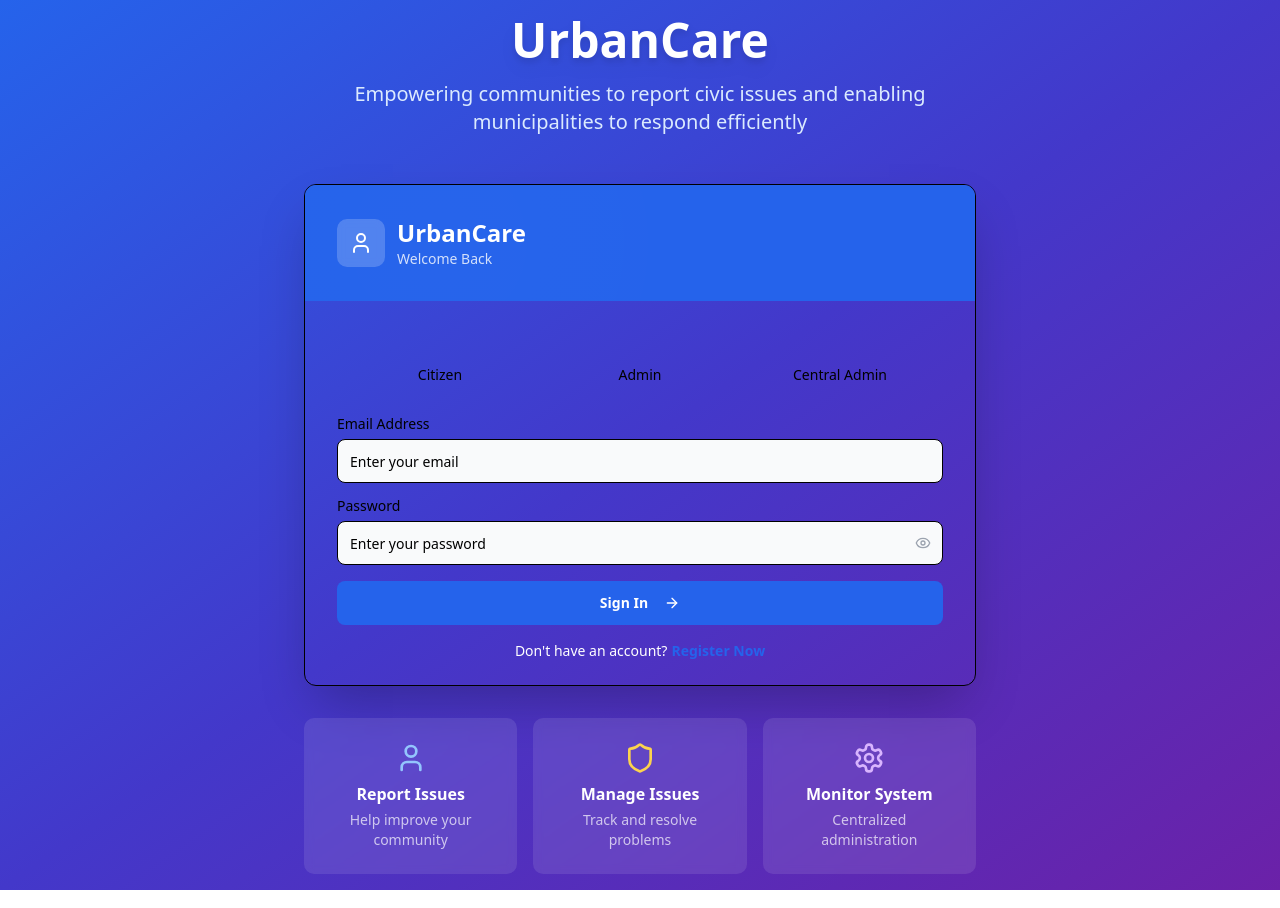
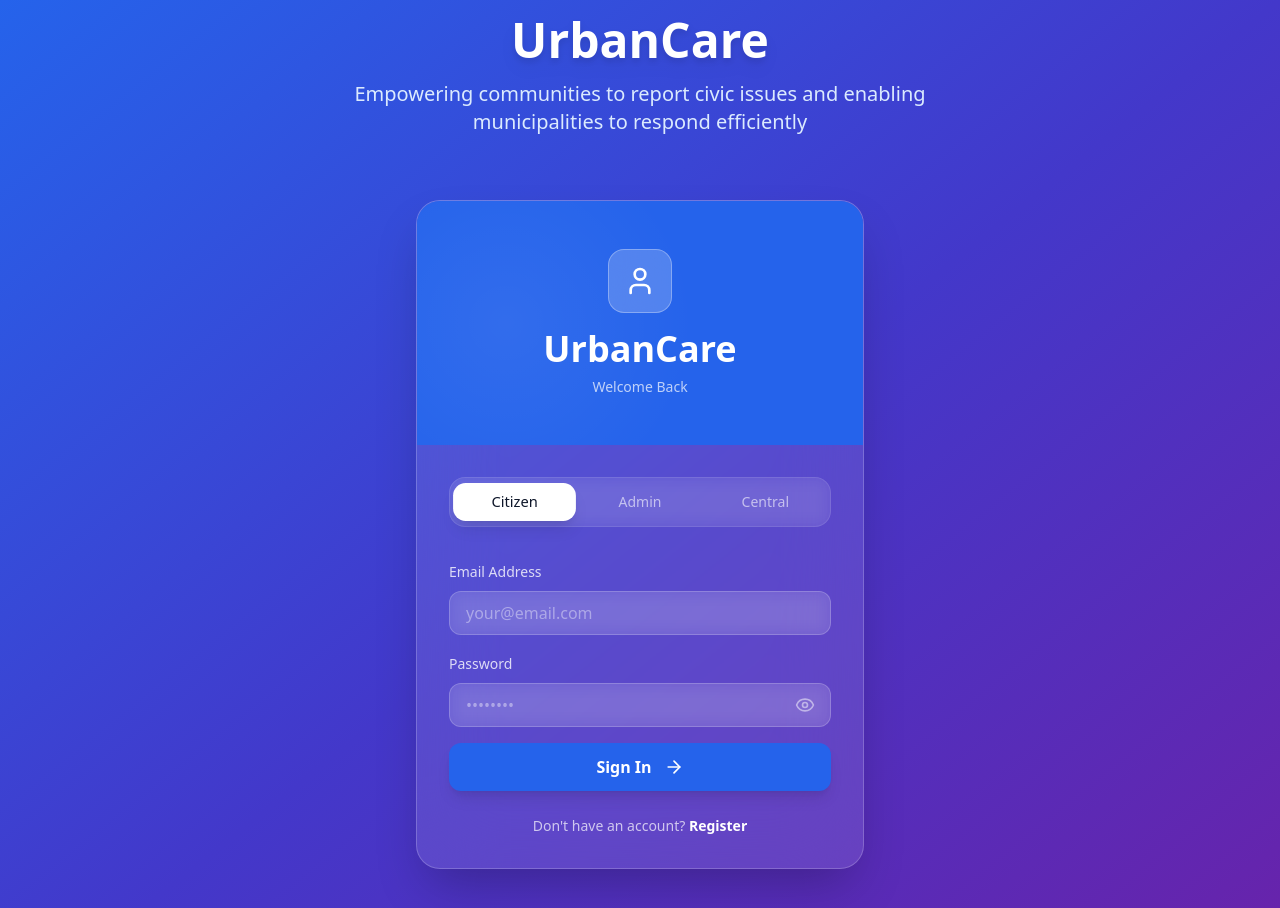
Before and after one commit to Rahidul2006/UrbanCare, a React (Vite) app: page / in a window 1280 px wide. Shown: the top 908 px of the page. Built offline with nearby package versions, Linux system fonts and the light colour scheme.

Commit message:
auth page updated

```diff
--- a/src/components/AuthPage.jsx
+++ b/src/components/AuthPage.jsx
@@ -159,52 +159,67 @@ export function AuthPage({ onLogin }) {
   const colors = currentConfig.colors;
 
   return (
-    <div className="w-full max-w-2xl mx-auto">
-      <Card className="shadow-2xl overflow-hidden">
+    <div className="min-h-screen flex items-center justify-center p-4">
+      {/* Animated Background */}
+      <div className="fixed inset-0 -z-10 overflow-hidden">
+        <div className="absolute inset-0 bg-gradient-to-br from-slate-900 via-purple-900 to-slate-900" />
+        <div className="absolute top-0 left-1/4 w-96 h-96 bg-blue-500/10 rounded-full mix-blend-multiply filter blur-3xl animate-pulse" />
+        <div className="absolute bottom-0 right-1/4 w-96 h-96 bg-purple-500/10 rounded-full mix-blend-multiply filter blur-3xl animate-pulse delay-700" />
+        <div className="absolute -top-40 right-0 w-80 h-80 bg-cyan-500/5 rounded-full mix-blend-multiply filter blur-3xl" />
+      </div>
+
+      <div className="w-full max-w-md">
+        {/* Main Card */}
+        <div className="backdrop-blur-2xl bg-white/10 border border-white/20 rounded-3xl shadow-2xl overflow-hidden transform transition-all duration-500 hover:shadow-3xl hover:border-white/30">
           {/* Gradient Header */}
-        <div className={`${colors.bg} p-8 text-white relative overflow-hidden`}>
-          <div className="absolute inset-0 opacity-10">
+          <div className={`relative overflow-hidden px-8 py-12 ${colors.bg}`}>
+            <div className="absolute inset-0 opacity-30">
               <div className="absolute inset-0" style={{
-              backgroundImage: 'radial-gradient(circle at 20% 50%, rgba(255,255,255,0.1) 0%, transparent 50%)',
+                backgroundImage: 'radial-gradient(circle at 20% 50%, rgba(255,255,255,0.2) 0%, transparent 50%)',
               }}></div>
             </div>
 
-          <div className="relative flex items-center justify-between">
-            <div className="flex items-center gap-3">
-              <div className="w-12 h-12 bg-white/20 rounded-lg flex items-center justify-center backdrop-blur-sm">
-                <IconComponent className="w-6 h-6" />
-              </div>
-              <div>
-                <h2 className="text-2xl font-bold">UrbanCare</h2>
-                <p className="text-white/80 text-sm">{isRegister ? 'Create Account' : 'Welcome Back'}</p>
+            <div className="relative text-center">
+              <div className="flex justify-center mb-4">
+                <div className="w-16 h-16 bg-white/20 rounded-2xl flex items-center justify-center backdrop-blur-xl border border-white/30 transform transition-transform duration-300 hover:scale-110">
+                  <IconComponent className="w-8 h-8 text-white" />
                 </div>
               </div>
+              <h1 className="text-4xl font-bold text-white mb-2">UrbanCare</h1>
+              <p className="text-white/70 text-sm font-medium">{isRegister ? 'Create Your Account' : 'Welcome Back'}</p>
             </div>
           </div>
 
-        <CardContent className="p-8">
-          {/* Tabs */}
-          <Tabs value={activeTab} onValueChange={handleTabChange} className="mb-6">
-            <TabsList className="grid w-full grid-cols-3">
-              <TabsTrigger value="citizen">Citizen</TabsTrigger>
-              <TabsTrigger value="admin">Admin</TabsTrigger>
-              <TabsTrigger value="central-admin">Central Admin</TabsTrigger>
-            </TabsList>
-          </Tabs>
+          <div className="px-8 py-8">
+            {/* Role Tabs - Modern Design */}
+            <div className="flex gap-2 mb-8 p-1.5 bg-white/5 rounded-2xl border border-white/10 backdrop-blur">
+              {['citizen', 'admin', 'central-admin'].map((role) => (
+                <button
+                  key={role}
+                  onClick={() => handleTabChange(role)}
+                  className={`flex-1 px-3 py-2 rounded-xl font-medium text-sm transition-all duration-300 ${
+                    activeTab === role
+                      ? 'bg-white text-slate-900 shadow-lg scale-105'
+                      : 'text-white/60 hover:text-white'
+                  }`}
+                >
+                  {role === 'central-admin' ? 'Central' : role.charAt(0).toUpperCase() + role.slice(1)}
+                </button>
+              ))}
+            </div>
 
-          {/* Error Alert */}
+            {/* Alert Messages */}
             {error && (
-            <div className="mb-4 p-3 text-sm text-red-600 bg-red-50 border border-red-200 rounded-lg flex items-start gap-2">
-              <div className="w-4 h-4 rounded-full bg-red-600 flex-shrink-0 mt-0.5" />
-              <p>{error}</p>
+              <div className="mb-5 p-4 rounded-2xl bg-red-500/20 border border-red-500/30 backdrop-blur flex items-start gap-3 animate-in slide-in-from-top-2">
+                <div className="w-5 h-5 rounded-full bg-red-400 flex-shrink-0 mt-0.5" />
+                <p className="text-red-100 text-sm">{error}</p>
               </div>
             )}
 
-          {/* Success Alert */}
             {successMessage && (
-            <div className="mb-4 p-3 text-sm text-green-600 bg-green-50 border border-green-200 rounded-lg flex items-start gap-2">
-              <CheckCircle className="w-4 h-4 flex-shrink-0 mt-0.5" />
-              <p>{successMessage}</p>
+              <div className="mb-5 p-4 rounded-2xl bg-green-500/20 border border-green-500/30 backdrop-blur flex items-start gap-3 animate-in slide-in-from-top-2">
+                <CheckCircle className="w-5 h-5 text-green-400 flex-shrink-0 mt-0.5" />
+                <p className="text-green-100 text-sm">{successMessage}</p>
               </div>
             )}
 
@@ -212,14 +227,13 @@ export function AuthPage({ onLogin }) {
             <form onSubmit={handleSubmit} className="space-y-4">
               {isRegister && (
                 <div className="space-y-2">
-                <Label htmlFor="fullName">Full Name</Label>
-                <Input
-                  id="fullName"
+                  <label className="text-white/80 text-sm font-medium">Full Name</label>
+                  <input
                     type="text"
                     value={fullName}
                     onChange={(e) => setFullName(e.target.value)}
                     placeholder="Enter your full name"
-                  className="h-11 bg-gray-50 focus:bg-white transition"
+                    className="w-full h-11 bg-white/10 border border-white/20 rounded-xl px-4 text-white placeholder-white/40 focus:outline-none focus:border-white/40 focus:bg-white/15 transition backdrop-blur"
                     disabled={isLoading}
                   />
                 </div>
@@ -227,83 +241,78 @@ export function AuthPage({ onLogin }) {
 
               {isRegister && (
                 <div className="space-y-2">
-                <Label htmlFor="mobile">Mobile Number</Label>
-                <Input
-                  id="mobile"
+                  <label className="text-white/80 text-sm font-medium">Mobile Number</label>
+                  <input
                     type="tel"
                     value={mobileNumber}
                     onChange={(e) => setMobileNumber(e.target.value)}
-                  placeholder="Enter your mobile number (10+ digits)"
-                  className="h-11 bg-gray-50  focus:bg-white transition"
+                    placeholder="10+ digits"
+                    className="w-full h-11 bg-white/10 border border-white/20 rounded-xl px-4 text-white placeholder-white/40 focus:outline-none focus:border-white/40 focus:bg-white/15 transition backdrop-blur"
                     disabled={isLoading}
                   />
                 </div>
               )}
 
               <div className="space-y-2">
-              <Label htmlFor="email">Email Address</Label>
-              <Input
-                id="email"
+                <label className="text-white/80 text-sm font-medium">Email Address</label>
+                <input
                   type="email"
                   value={email}
                   onChange={(e) => setEmail(e.target.value)}
-                placeholder="Enter your email"
-                className="h-11 bg-gray-50 focus:bg-white transition"
+                  placeholder="your@email.com"
+                  className="w-full h-11 bg-white/10 border border-white/20 rounded-xl px-4 text-white placeholder-white/40 focus:outline-none focus:border-white/40 focus:bg-white/15 transition backdrop-blur"
                   disabled={isLoading}
                 />
               </div>
 
               <div className="space-y-2">
-              <Label htmlFor="password">Password</Label>
+                <label className="text-white/80 text-sm font-medium">Password</label>
                 <div className="relative">
-                <Input
-                  id="password"
+                  <input
                     type={showPassword ? 'text' : 'password'}
                     value={password}
                     onChange={(e) => setPassword(e.target.value)}
-                  placeholder="Enter your password"
-                  className="h-11 bg-gray-50 focus:bg-white transition pr-10"
+                    placeholder="••••••••"
+                    className="w-full h-11 bg-white/10 border border-white/20 rounded-xl px-4 text-white placeholder-white/40 focus:outline-none focus:border-white/40 focus:bg-white/15 transition backdrop-blur pr-12"
                     disabled={isLoading}
                   />
                   <button
                     type="button"
                     onClick={() => setShowPassword(!showPassword)}
-                  className="absolute right-3 top-1/2 transform -translate-y-1/2 text-gray-400 hover:text-gray-600 transition"
+                    className="absolute right-4 top-1/2 transform -translate-y-1/2 text-white/50 hover:text-white/80 transition"
                     disabled={isLoading}
                   >
-                  {showPassword ? (
-                    <EyeOff className="w-4 h-4" />
-                  ) : (
-                    <Eye className="w-4 h-4" />
-                  )}
+                    {showPassword ? <EyeOff className="w-5 h-5" /> : <Eye className="w-5 h-5" />}
                   </button>
                 </div>
               </div>
 
-            <Button
+              <button
                 type="submit"
-              className={`w-full h-11 ${colors.button} text-white font-semibold transition`}
                 disabled={isLoading}
+                className={`w-full h-12 rounded-xl font-semibold text-white transition-all duration-300 transform hover:scale-105 active:scale-95 flex items-center justify-center gap-2 ${
+                  colors.button
+                } shadow-lg hover:shadow-xl disabled:opacity-50`}
               >
                 {isLoading ? (
                   <>
-                  <Loader2 className="w-4 h-4 mr-2 animate-spin" />
-                  {isRegister ? 'Creating Account...' : 'Signing In...'}
+                    <Loader2 className="w-5 h-5 animate-spin" />
+                    {isRegister ? 'Creating...' : 'Signing in...'}
                   </>
                 ) : (
                   <>
                     {isRegister ? 'Create Account' : 'Sign In'}
-                  <ArrowRight className="w-4 h-4 ml-2" />
+                    <ArrowRight className="w-5 h-5 ml-1" />
                   </>
                 )}
-            </Button>
+              </button>
             </form>
 
-          {/* Register/Login Toggle for Citizen */}
+            {/* Register/Login Toggle */}
             {activeTab === 'citizen' && (
-            <div className="mt-4 text-center">
-              <p className="text-white text-sm">
-                {isRegister ? 'Already have an account?' : "Don't have an account?"}
+              <div className="mt-6 text-center">
+                <p className="text-white/70 text-sm">
+                  {isRegister ? "Already have an account? " : "Don't have an account? "}
                   <button
                     type="button"
                     onClick={() => {
@@ -311,35 +320,46 @@ export function AuthPage({ onLogin }) {
                       setError('');
                       setSuccessMessage('');
                     }}
-                  className="ml-1 text-blue-600 hover:text-blue-700 font-semibold transition"
+                    className="text-white font-semibold hover:text-blue-300 transition"
                     disabled={isLoading}
                   >
-                  {isRegister ? 'Sign In' : 'Register Now'}
+                    {isRegister ? 'Sign In' : 'Register'}
                   </button>
                 </p>
               </div>
             )}
-        </CardContent>
-      </Card>
+          </div>
+        </div>
 
-      {/* Features List */}
-      <div className="grid grid-cols-1 md:grid-cols-3 gap-4 mt-8">
-        <div className="bg-white/10 backdrop-blur-sm rounded-lg p-6 text-white text-center hover:bg-white/20 transition">
-          <User className="w-8 h-8 mx-auto mb-2 text-blue-300" />
-          <h3 className="font-semibold mb-1">Report Issues</h3>
-          <p className="text-sm text-white/70">Help improve your community</p>
+        {/* Features Grid Below Card */}
+        <div className="grid grid-cols-3 gap-3 mt-10">
+          <div className="group backdrop-blur-xl bg-white/5 border border-white/10 rounded-2xl p-4 text-center hover:bg-white/10 hover:border-white/20 transition-all duration-300 hover:-translate-y-1">
+            <User className="w-6 h-6 mx-auto mb-2 text-blue-400 group-hover:scale-110 transition-transform" />
+            <p className="text-white/70 text-xs font-medium">Report</p>
           </div>
-        <div className="bg-white/10 backdrop-blur-sm rounded-lg p-6 text-white text-center hover:bg-white/20 transition">
-          <Shield className="w-8 h-8 mx-auto mb-2 text-amber-300" />
-          <h3 className="font-semibold mb-1">Manage Issues</h3>
-          <p className="text-sm text-white/70">Track and resolve problems</p>
+          <div className="group backdrop-blur-xl bg-white/5 border border-white/10 rounded-2xl p-4 text-center hover:bg-white/10 hover:border-white/20 transition-all duration-300 hover:-translate-y-1">
+            <Shield className="w-6 h-6 mx-auto mb-2 text-amber-400 group-hover:scale-110 transition-transform" />
+            <p className="text-white/70 text-xs font-medium">Manage</p>
           </div>
-        <div className="bg-white/10 backdrop-blur-sm rounded-lg p-6 text-white text-center hover:bg-white/20 transition">
-          <Settings className="w-8 h-8 mx-auto mb-2 text-purple-300" />
-          <h3 className="font-semibold mb-1">Monitor System</h3>
-          <p className="text-sm text-white/70">Centralized administration</p>
+          <div className="group backdrop-blur-xl bg-white/5 border border-white/10 rounded-2xl p-4 text-center hover:bg-white/10 hover:border-white/20 transition-all duration-300 hover:-translate-y-1">
+            <Settings className="w-6 h-6 mx-auto mb-2 text-purple-400 group-hover:scale-110 transition-transform" />
+            <p className="text-white/70 text-xs font-medium">Monitor</p>
           </div>
         </div>
       </div>
+
+      <style>{`
+        @keyframes slide-in-from-top-2 {
+          from { opacity: 0; transform: translateY(-8px); }
+          to { opacity: 1; transform: translateY(0); }
+        }
+        .animate-in.slide-in-from-top-2 {
+          animation: slide-in-from-top-2 0.3s ease-out;
+        }
+        .delay-700 {
+          animation-delay: 0.7s;
+        }
+      `}</style>
+    </div>
   );
 }
```
Also changed, not shown: src/components/accordion.jsx (+2 -12 lines), src/components/alert.jsx (+3 -9 lines), src/components/chart.jsx (+2 -19 lines). Lines whose indentation alone changed are shown as unchanged.
